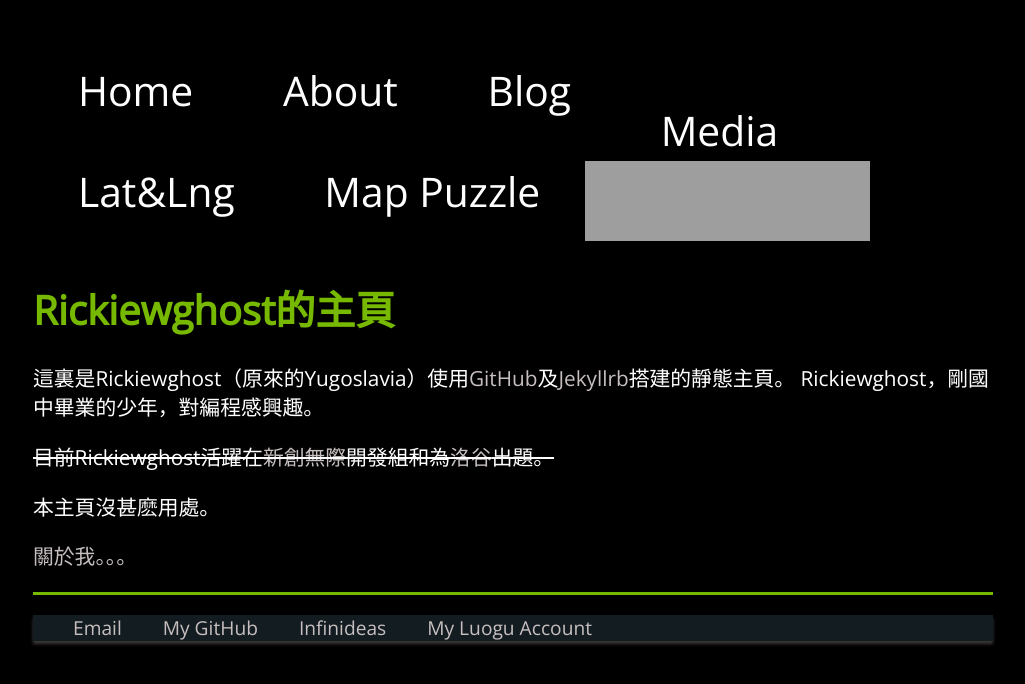
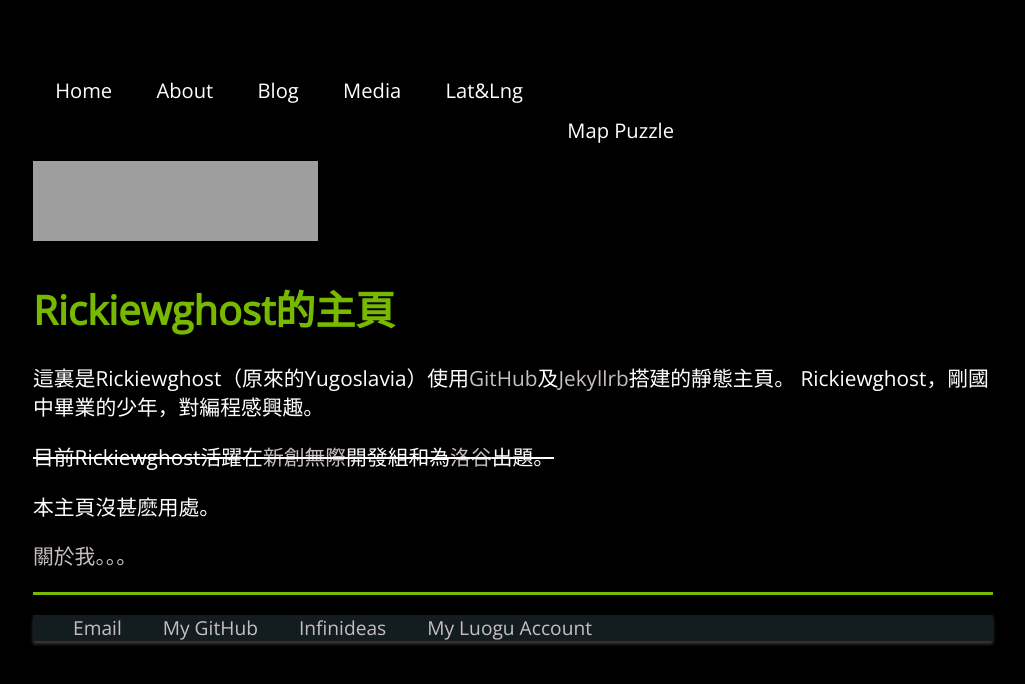
Before and after one commit to Jugoslawien/jugoslawien.github.io, a Jekyll site: the page built from index.html, in a window 1280 px wide. Shown: the top 684 px of the page, without its empty margins (127-1152 px from the left). Built offline with Jekyll 4.4.1, drawn with Linux system fonts in a browser that asks for light colours; a script that is not in the unit is left out; grey boxes are pictures that could not be loaded.

Commit message:
Update main.css

```diff
--- a/css/main.css
+++ b/css/main.css
@@ -15,7 +15,7 @@ em { font-style:italic; color:#fff; font-size: 1.7em; }
     text-align: center;
     text-decoration: none;
     display: inline-block;
-    font-size: 1.417em;
+    font-size: 0.7em;
     cursor: pointer;
     float: left;
     transition-duration: 0.4s;
```
